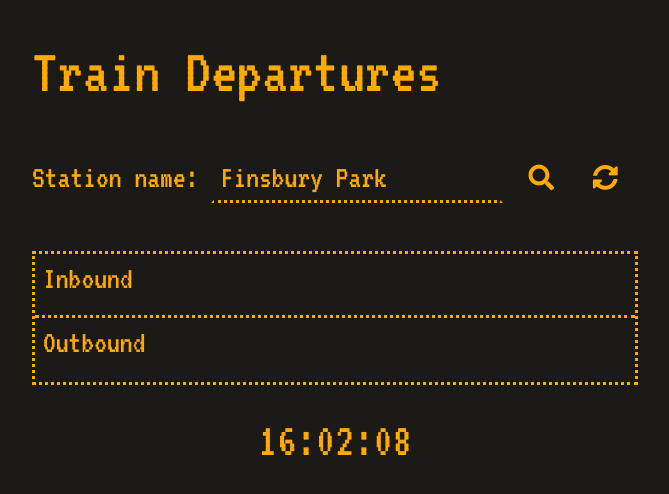
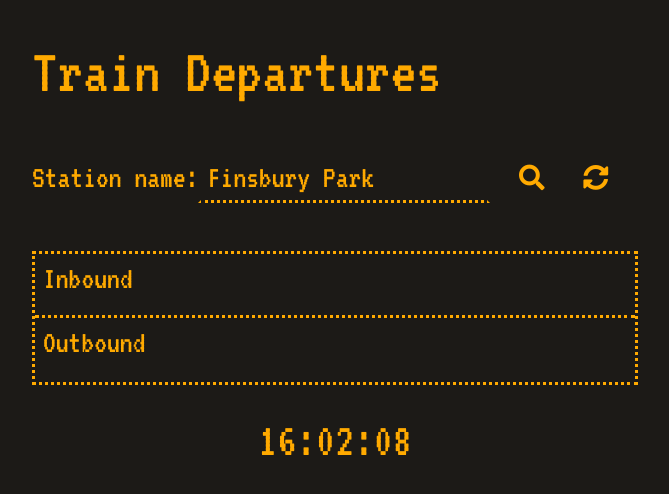
Before and after one commit to FAC-Sixteen/week5-trains, a website: page public/index.html in a window 1280 px wide. Shown: the whole page, without its empty margins (305-974 px from the left). Drawn offline with Linux system fonts and the light colour scheme; files that its build step writes are made by us from their sources; no server answers.

Commit message:
improve button and display responsivness

```diff
--- a/public/index.html
+++ b/public/index.html
@@ -1,40 +1,32 @@
 <!DOCTYPE html>
 <html lang="en">
+
 <head>
   <meta charset="utf-8" />
   <meta name="viewport" content="width=device-width, initial-scale=1" />
   <title>Train Departures</title>
-    <link
-      href="https://fonts.googleapis.com/css?family=VT323"
-      rel="stylesheet"
-    />
-    <link
-      rel="stylesheet"
-      href="https://use.fontawesome.com/releases/v5.8.1/css/all.css"
-      integrity="sha384-50oBUHEmvpQ+1lW4y57PTFmhCaXp0ML5d60M1M7uH2+nqUivzIebhndOJK28anvf"
-      crossorigin="anonymous"
-    />
+  <link href="https://fonts.googleapis.com/css?family=VT323" rel="stylesheet" />
+  <link rel="stylesheet" href="https://use.fontawesome.com/releases/v5.8.1/css/all.css"
+    integrity="sha384-50oBUHEmvpQ+1lW4y57PTFmhCaXp0ML5d60M1M7uH2+nqUivzIebhndOJK28anvf" crossorigin="anonymous" />
   <link rel="stylesheet" href="public/normalise.css" />
   <link rel="stylesheet" href="public/styles.css" />
 </head>
+
 <body>
   <main>
     <h1>Train Departures</h1>
     <form class="station-input" id="station-form">
       <label for="user-input">Station name:</label>
-        <input
-          type="text"
-          class="station-input__user-input"
-          id="user-input"
-          value="Finsbury Park"
-          list="autocomplete"
-        />
+      <input type="text" class="station-input__user-input" id="user-input" value="Finsbury Park" list="autocomplete" />
+      <div class="buttons-container">
         <button type="submit" class="input-submit-button" id="submit-button">
           <i class="fas fa-search"></i>
         </button>
         <button type="button" class="refresh-button" id="refresh-button">
           <i class="fas fa-sync-alt"></i>
         </button>
+      </div>
+
       <datalist id="autocomplete"></datalist>
     </form>
     <div class="departure-times-container">
@@ -53,4 +45,5 @@
   <script src="/public/populateDom.js"></script>
   <script src="/public/script.js"></script>
 </body>
+
 </html>
--- a/public/styles.css
+++ b/public/styles.css
@@ -20,6 +20,16 @@ h1 {
   margin: 0.5em 0;
 }
 
+.station-input {
+  display: flex;
+  align-items: baseline;
+  flex-wrap: wrap;
+}
+
+.buttons-container {
+  margin: 0.5em 0 0 0.5em;
+}
+
 .station-input__user-input {
   background-color: inherit;
   box-sizing: border-box;
@@ -39,8 +49,6 @@ h1 {
 
 .input-submit-button,
 .refresh-button {
-  /* height: 3em; */
-  /* width: 3em; */
   background-color: inherit;
   color: inherit;
   border: none;
@@ -89,6 +97,8 @@ h1 {
 }
 
 .train-container {
+  display: flex;
+  align-items: flex-end;
   font-size: 0.8em;
   display: grid;
   grid-template-columns: auto 1fr auto;
@@ -100,6 +110,7 @@ h1 {
 }
 
 @media (min-width: 600px) {
+
   .inbound,
   .outbound {
     width: 600px;
```
Lines whose indentation alone changed are shown as unchanged.
